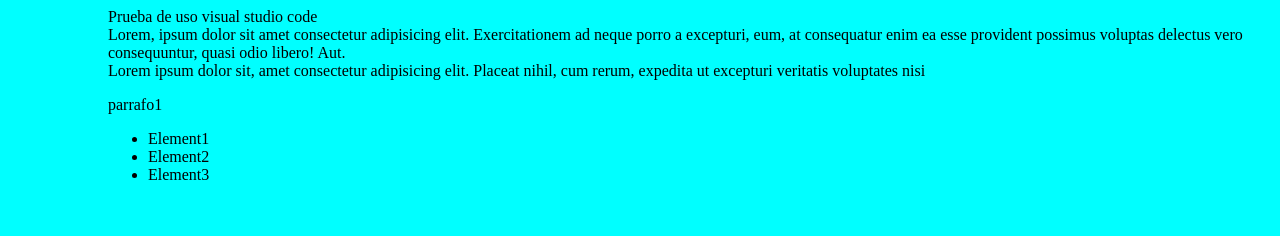
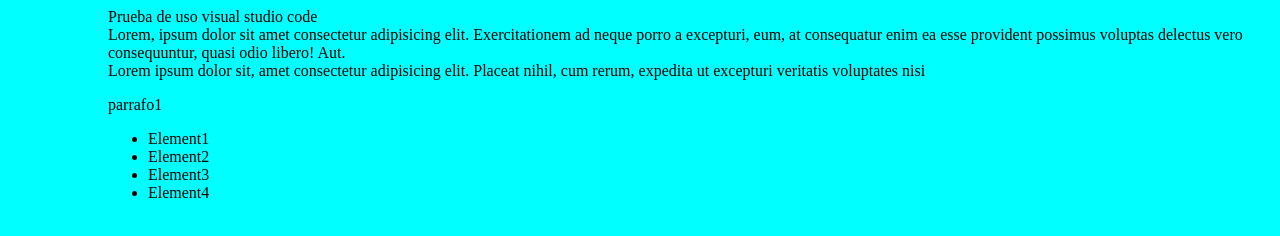
Before and after one commit to juanpb12/microverse-project-test, a plain HTML site: page index.html in a window 1280 px wide. Drawn offline with Linux system fonts and the light colour scheme.

Commit message:
New element list on index

```diff
--- a/index.html
+++ b/index.html
@@ -16,6 +16,8 @@
     <ul><li>Element1</li>
         <li>Element2</li>
         <li>Element3</li>
+        <li>Element4</li>
+
     </ul>
 </body>
 </html>
```
